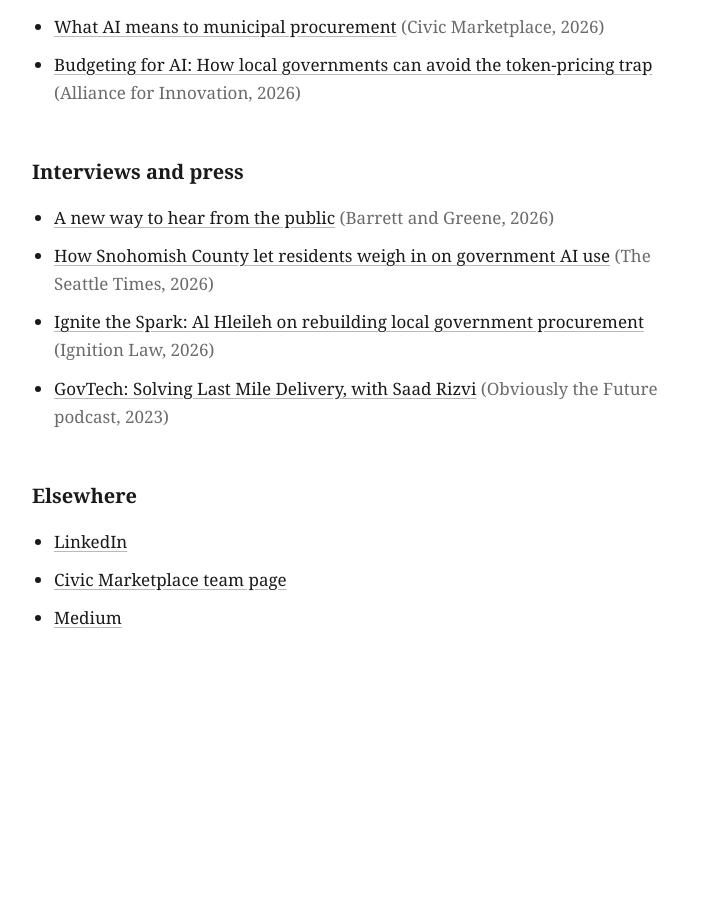
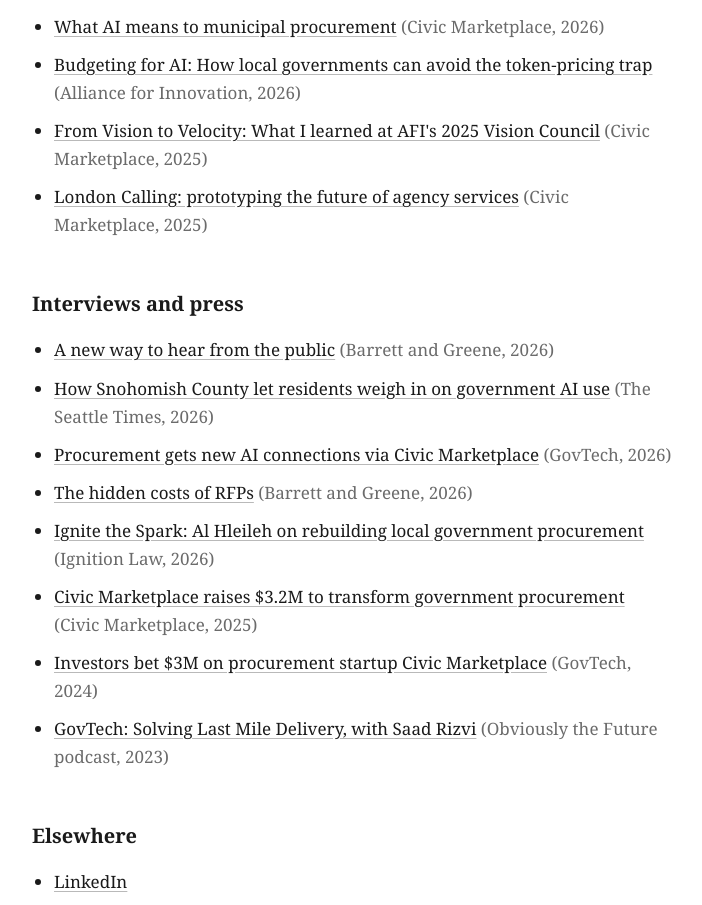
Before and after one commit to alhassan/alhleileh.com, a plain HTML site: page index.html in a window 1280 px wide. Shown: the part 748-1653 px from the top of the page, without its empty margins (288-990 px from the left). Before the commit the page ends 1486 px from the top, so only its background shows below. Drawn offline with Linux system fonts and the light colour scheme.

Commit message:
Update index.html

```diff
--- a/index.html
+++ b/index.html
@@ -106,13 +106,19 @@
   <ul>
     <li><a href="https://www.civicmarketplace.com/news/what-ai-means-to-municipal-procurement">What AI means to municipal procurement</a> <span class="meta">(Civic Marketplace, 2026)</span></li>
     <li><a href="https://www.transformgov.org/blog/budgeting-for-ai-how-local-governments-can-avoid-the-token-pricing-trap">Budgeting for AI: How local governments can avoid the token-pricing trap</a> <span class="meta">(Alliance for Innovation, 2026)</span></li>
+    <li><a href="https://www.civicmarketplace.com/news/from-vision-to-velocity-what-i-learned-at-afi-2025-vision-council">From Vision to Velocity: What I learned at AFI's 2025 Vision Council</a> <span class="meta">(Civic Marketplace, 2025)</span></li>
+    <li><a href="https://www.civicmarketplace.com/news/london-calling-prototyping-the-future-of-agency-services">London Calling: prototyping the future of agency services</a> <span class="meta">(Civic Marketplace, 2025)</span></li>
   </ul>
 
   <h2>Interviews and press</h2>
   <ul>
     <li><a href="https://www.greenebarrett.com/civic-marketplace/a-new-way-to-hear-from-the-public">A new way to hear from the public</a> <span class="meta">(Barrett and Greene, 2026)</span></li>
     <li><a href="https://www.seattletimes.com/seattle-news/politics/how-snohomish-county-let-residents-weigh-in-on-government-ai-use/">How Snohomish County let residents weigh in on government AI use</a> <span class="meta">(The Seattle Times, 2026)</span></li>
+    <li><a href="https://www.govtech.com/biz/procurement-gets-new-ai-connections-via-civic-marketplace">Procurement gets new AI connections via Civic Marketplace</a> <span class="meta">(GovTech, 2026)</span></li>
+    <li><a href="https://www.greenebarrett.com/civic-marketplace/the-hidden-costs-of-rfps">The hidden costs of RFPs</a> <span class="meta">(Barrett and Greene, 2026)</span></li>
     <li><a href="https://ignition.law/ignite-the-spark-with-al-hleileh-ceo-co-founder-civic-marketplace/">Ignite the Spark: Al Hleileh on rebuilding local government procurement</a> <span class="meta">(Ignition Law, 2026)</span></li>
+    <li><a href="https://www.civicmarketplace.com/news/civic-marketplace-raises-3-2m-to-transform-government-procurement-announces-partnerships-with-major-industry-leading-organizations">Civic Marketplace raises $3.2M to transform government procurement</a> <span class="meta">(Civic Marketplace, 2025)</span></li>
+    <li><a href="https://www.govtech.com/biz/investors-bet-3m-on-procurement-startup-civic-marketplace">Investors bet $3M on procurement startup Civic Marketplace</a> <span class="meta">(GovTech, 2024)</span></li>
     <li><a href="https://www.obviouslythefuture.com/p/govtech-solving-last-mile-delivery">GovTech: Solving Last Mile Delivery, with Saad Rizvi</a> <span class="meta">(Obviously the Future podcast, 2023)</span></li>
   </ul>
 
@@ -120,7 +126,6 @@
   <ul>
     <li><a href="https://linkedin.com/in/alhleileh">LinkedIn</a></li>
     <li><a href="https://www.civicmarketplace.com/team/al-hleileh">Civic Marketplace team page</a></li>
-    <li><a href="https://alhleileh.medium.com/">Medium</a></li>
   </ul>
 </main>
 <script>
```
